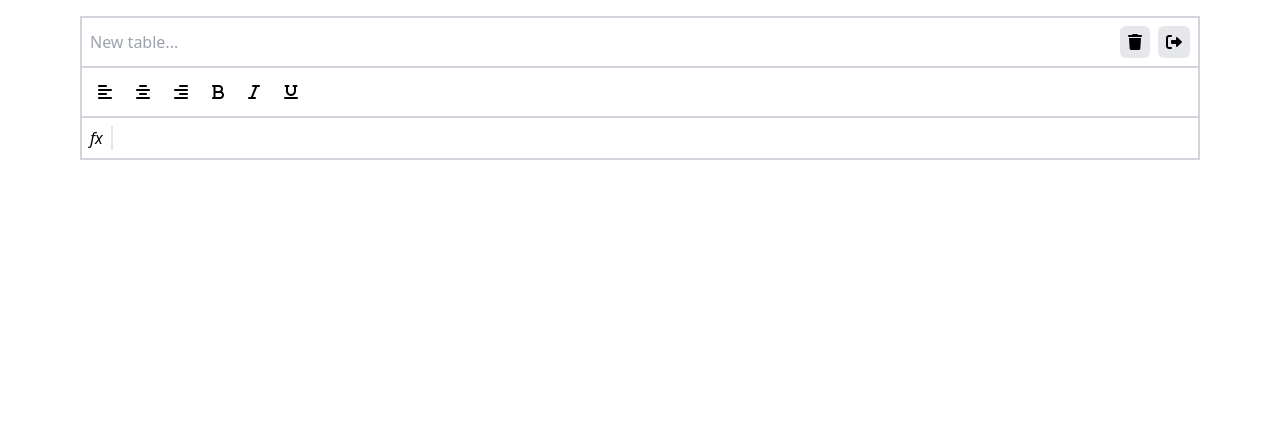
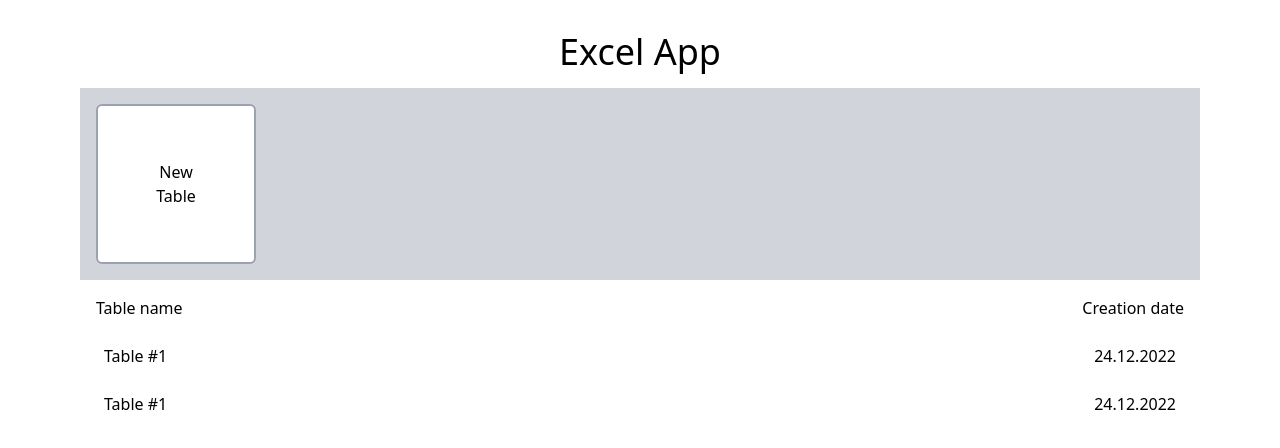
Before and after one commit to sergij14/excel-app, a website built with webpack: page src/index.html in a window 1280 px wide. Built offline with nearby package versions, Linux system fonts and the light colour scheme.

Commit message:
created markup for main page

```diff
--- a/src/index.html
+++ b/src/index.html
@@ -16,50 +16,36 @@
   </head>
   <body>
     <div id="app" class="p-4 max-w-6xl mx-auto">
-      <div class="border-2 border-gray-300">
-        <div class="flex justify-between p-2 border-b-2 border-gray-300">
-          <input
-            type="text"
-            placeholder="New table..."
-            class="focus:outline-none"
-          />
-          <div class="flex gap-2">
-            <button
-              class="hover:text-blue-500 rounded-md bg-gray-200 px-2 py-1 cursor-pointer"
-            >
-              <i class="fa-sharp fa-solid fa-trash"></i>
-            </button>
-            <button
-              class="hover:text-blue-500 rounded-md bg-gray-200 px-2 py-1 cursor-pointer"
-            >
-              <i class="fa-sharp fa-solid fa-right-from-bracket"></i>
-            </button>
+      <div>
+        <div class="flex items-center justify-center p-4">
+          <h1 class="text-4xl">Excel App</h1>
+        </div>
+
+        <div class="bg-gray-300 flex p-4">
+          <a
+            class="w-[160px] h-[160px] bg-white text-center border-2 flex justify-center items-center border-gray-400 bg-white; rounded-md"
+            href="#"
+          >
+            New <br />
+            Table
+          </a>
+        </div>
+
+        <div class="p-4 flex flex-col gap-3">
+          <div class="flex justify-between">
+            <span>Table name</span>
+            <span>Creation date</span>
           </div>
-        </div>
-        <div class="flex gap-2 p-2 border-b-2 border-gray-300">
-          <button class="hover:bg-gray-200 px-2 py-1 rounded-md cursor-pointer">
-            <i class="fa-solid fa-align-left"></i>
-          </button>
-          <button class="hover:bg-gray-200 px-2 py-1 rounded-md cursor-pointer">
-            <i class="fa-solid fa-align-center"></i>
-          </button>
-          <button class="hover:bg-gray-200 px-2 py-1 rounded-md cursor-pointer">
-            <i class="fa-solid fa-align-right"></i>
-          </button>
-          <button class="hover:bg-gray-200 px-2 py-1 rounded-md cursor-pointer">
-            <i class="fa-solid fa-bold"></i>
-          </button>
-          <button class="hover:bg-gray-200 px-2 py-1 rounded-md cursor-pointer">
-            <i class="fa-solid fa-italic"></i>
-          </button>
-          <button class="hover:bg-gray-200 px-2 py-1 rounded-md cursor-pointer">
-            <i class="fa-solid fa-underline"></i>
-          </button>
-        </div>
-        <div class="flex gap-2 p-2">
-          <div class="italic pr-2 border-r-2 border-gray-200">fx</div>
-          <div class="w-full">
-            <input class="w-full focus:outline-none" type="text" />
+
+          <div class="flex flex-col">
+            <div class="flex justify-between px-2 py-3 rounded-3xl hover:bg-blue-100 cursor-pointer">
+              <a href="#">Table #1</a>
+              <span>24.12.2022</span>
+            </div>
+            <div class="flex justify-between px-2 py-3 rounded-3xl hover:bg-blue-100 cursor-pointer">
+              <a href="#">Table #1</a>
+              <span>24.12.2022</span>
+            </div>
           </div>
         </div>
       </div>
```
